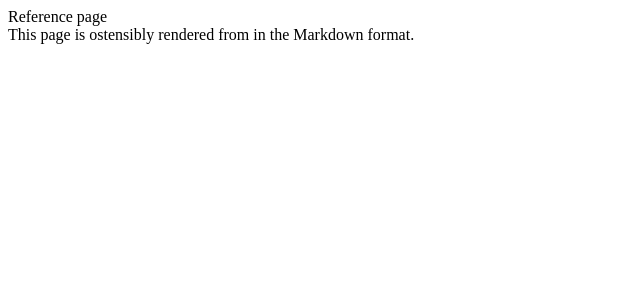
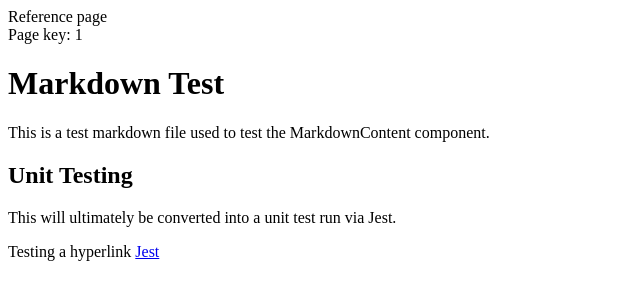
Before and after one commit to stuartthompson/stacs, a React (Create React App) app: page /content/reference/1 in a window 1280 px wide. Shown: the top 300 px of the page, without its empty margins (0-640 px from the left). Built offline with nearby package versions, Linux system fonts and the light colour scheme.

Commit message:
Reference page uses markdown content component.

```diff
--- a/src/pages/ReferencePage.js
+++ b/src/pages/ReferencePage.js
@@ -1,18 +1,33 @@
 import React from 'react';
+import { useParams } from 'react-router-dom';
+import MarkdownContent from '../components/MarkdownContent';
 
 /**
  * Renders a reference page.
- *
- * @param content - The page content.
- * @param format - The source format. Default is "Markdown".
  */
-const ReferencePage = ({ content, format = "Markdown" }) => {
-    return (
-        <>
-            <div>Reference page</div>
-            <div>This page is ostensibly rendered from {content} in the {format} format.</div>
-        </>
-    );
+const ReferencePage = () => {
+  let { pageKey } = useParams();
+
+  // Read markdown content
+  const mdContent = `
+  # Markdown Test
+
+  This is a test markdown file used to test the MarkdownContent component.
+
+  ## Unit Testing
+
+  This will ultimately be converted into a unit test run via Jest.
+
+  Testing a hyperlink [Jest](https://jestjs.io/)
+  `;
+
+  return (
+    <>
+      <div>Reference page</div>
+      <div>Page key: {pageKey}</div>
+      <MarkdownContent content={mdContent} />
+    </>
+  );
 };
 
 export default ReferencePage;
```
